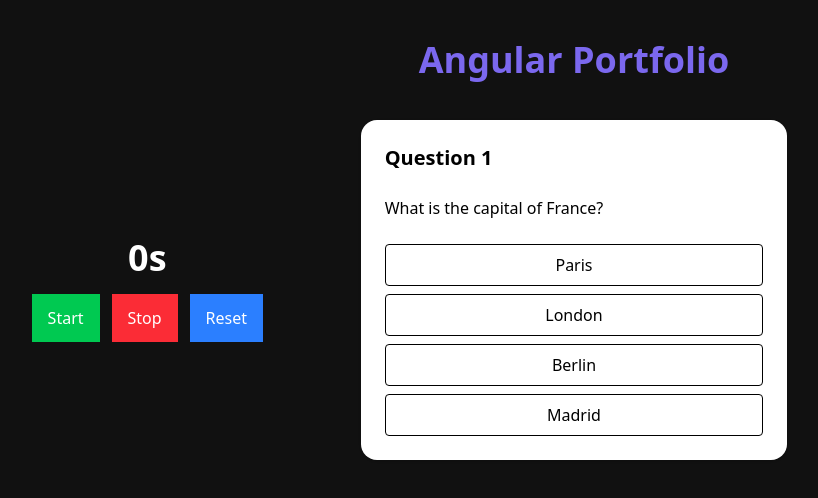
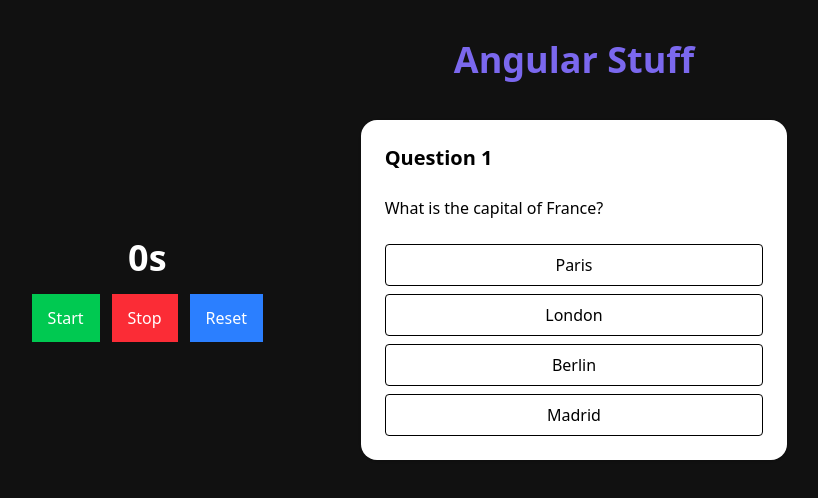
Before and after one commit to alex-papineau/angular-stuff, an Angular app: page / in a window 1280 px wide. Shown: the top 498 px of the page, without its empty margins (66-884 px from the left). Built offline with nearby package versions, Linux system fonts and the light colour scheme.

Commit message:
update header text from 'Angular Portfolio' to 'Angular Stuff'

```diff
--- a/src/app/app.html
+++ b/src/app/app.html
@@ -1,5 +1,5 @@
 <div class="text-center text-4xl font-bold mt-10">
-    <h1 class="text-center text-4xl font-bold mt-10">Angular Portfolio</h1>
+    <h1 class="text-center text-4xl font-bold mt-10">Angular Stuff</h1>
 </div>
 <div
     class="grid grid-cols-1 lg:grid-cols-3 items-center justify-center">
```
Also changed, not shown: 1 other file (tests, documents, lock files or other folders).
